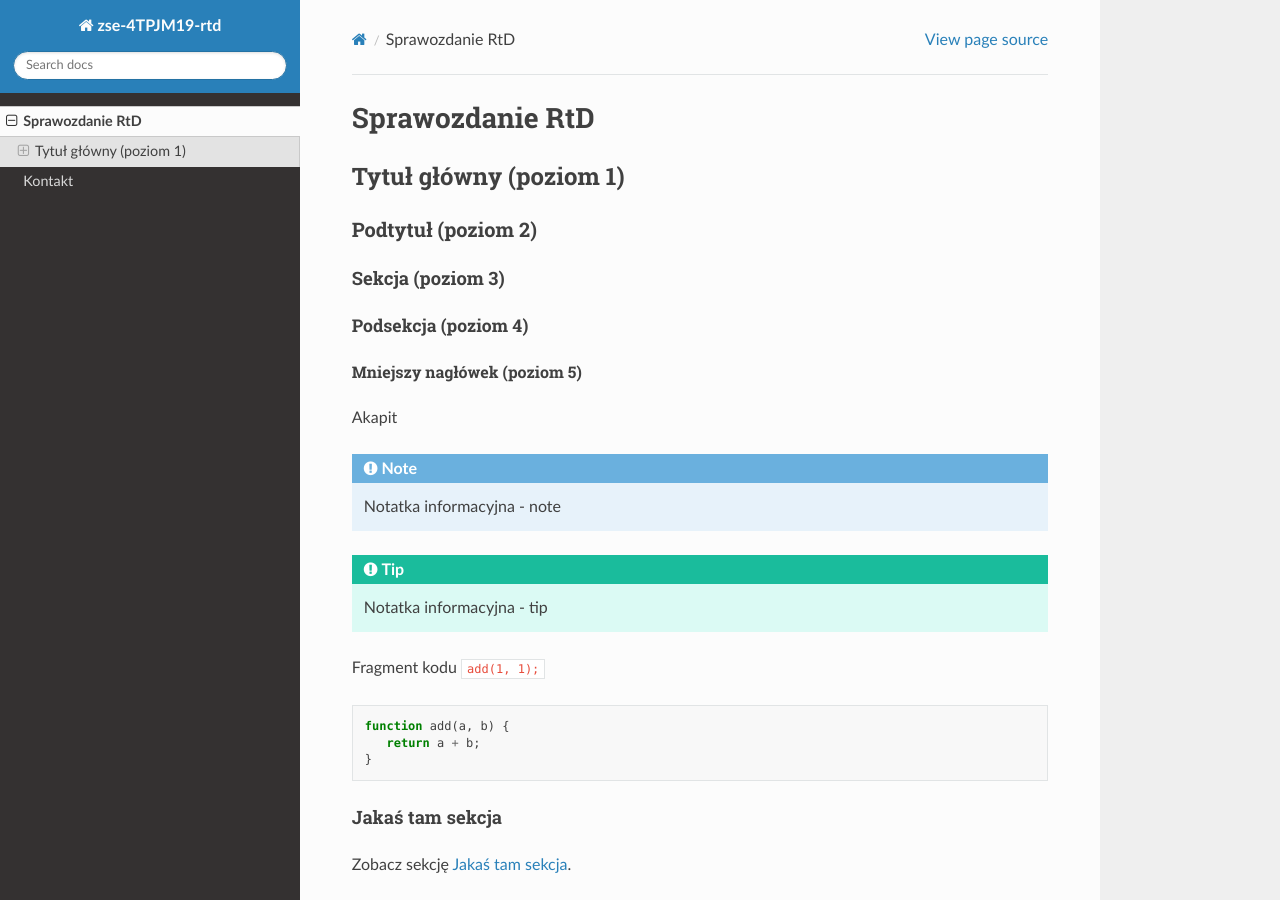
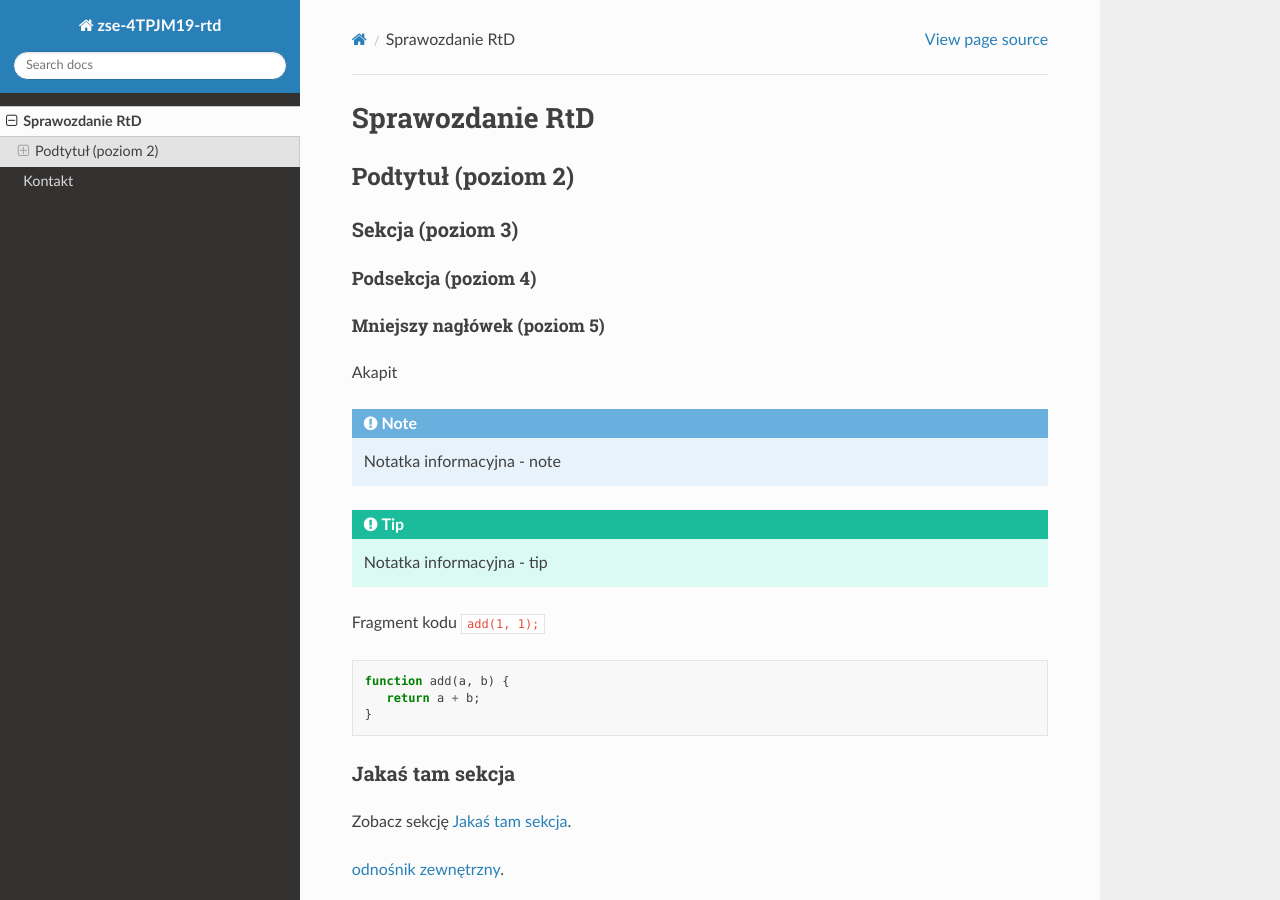
Before and after one commit to JanMatysik19/ReadTheDocsRst, a Sphinx documentation site: the page built from docs/source/report_rst.rst, in a window 1280 px wide and 900 px high. Built offline with Sphinx 7.4.7 and the Read the Docs theme 3.1.0, drawn with Linux system fonts in a browser that asks for light colours; pages that are not in the unit, such as notebooks, are missing from menus.

Commit message:
Update report_rst.rst

```diff
--- a/docs/source/report_rst.rst
+++ b/docs/source/report_rst.rst
@@ -1,10 +1,5 @@
 Sprawozdanie RtD
-================
-
-
-========================
-Tytuł główny (poziom 1)
-========================
+==================
 
 
 Podtytuł (poziom 2)
```
